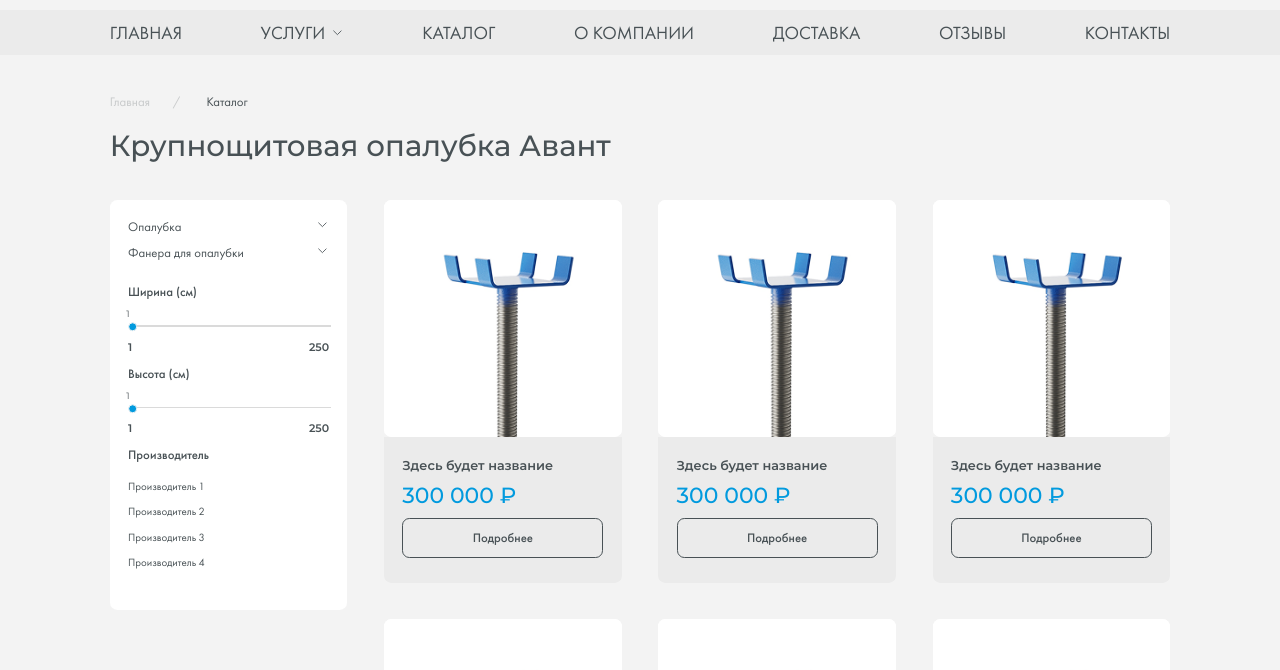
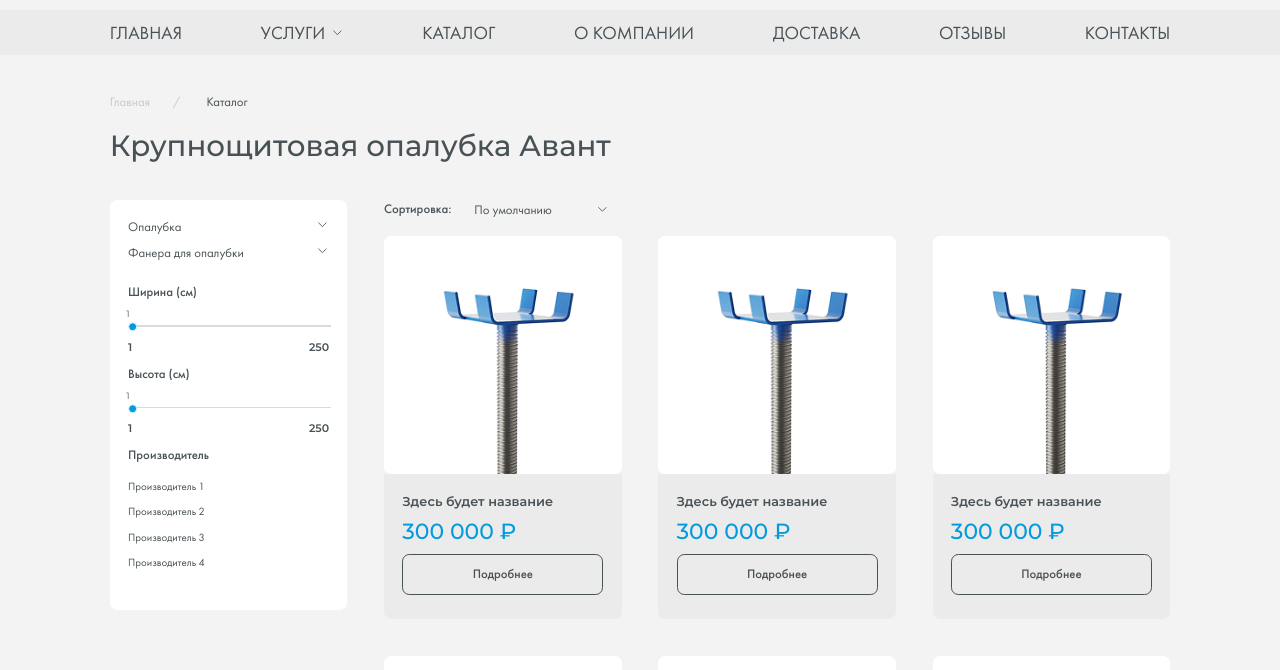
Before and after one commit to MariaLight/avant_layout, a website: page src/catalog.html in a window 1280 px wide. Shown: the part 61-731 px from the top of the page. Drawn offline with nearby package versions, Linux system fonts and the light colour scheme; files that its build step writes are made by us from their sources; files whose address does not match are found by name.

Commit message:
Добавлено поле для сортировки на странице каталога

```diff
--- a/src/assets/css/pages/catalog.css
+++ b/src/assets/css/pages/catalog.css
@@ -513,3 +513,57 @@ font-family: 'FuturaPT';
     }
 
 }
+
+.catalog__orderby {
+    display: flex;
+    align-items: center;
+    margin-bottom: 2rem;
+    gap: 1rem;
+}
+.catalog__orderby-label {
+    font-size: 1.4rem;
+    color: var(--default);
+    font-family: 'FuturaPT';
+    margin-right: .5rem;
+    font-weight: 500;
+}
+.catalog__orderby-select-wrapper {
+    position: relative;
+    display: inline-block;
+}
+.catalog__orderby-select {
+    appearance: none;
+    -webkit-appearance: none;
+    -moz-appearance: none;
+    background: transparent;
+    border: none;
+    padding: 0;
+    font-size: 1.4rem;
+    color: var(--default);
+    font-family: 'FuturaPT Book';
+    cursor: pointer;
+    transition: border-color 0.2s;
+    padding: 0 1rem;
+    outline: none;
+}
+.catalog__orderby-arrow {
+    position: absolute;
+    right: -1rem;
+    top: 50%;
+    transform: translateY(-50%);
+    pointer-events: none;
+    fill: var(--blue);
+    width: 1.4rem;
+    height: 1.4rem;
+
+}
+
+@media (max-width: 600px) {
+    .catalog__orderby-select {
+        min-width: 12rem;
+        font-size: 1rem;
+    }
+    .catalog__orderby-label {
+        font-size: 1rem;
+    }
+}
--- a/src/catalog.html
+++ b/src/catalog.html
@@ -264,6 +264,21 @@
                 </div>
             </aside>
             <div class="catalog__content">
+                <div class="catalog__orderby">
+                    <label for="orderby" class="catalog__orderby-label">Сортировка:</label>
+                    <div class="catalog__orderby-select-wrapper">
+                        <select id="orderby" class="catalog__orderby-select">
+                            <option value="default">По умолчанию</option>
+                            <option value="new">По новизне</option>
+                            <option value="price_asc">По возрастанию цены</option>
+                            <option value="price_desc">По убыванию цены</option>
+                            <option value="name">По названию</option>
+                        </select>
+                        <svg class="catalog__orderby-arrow" width="16" height="16" viewBox="0 0 16 16">
+                            <use xlink:href="assets/img/sprite.svg#arrow-down"></use>
+                        </svg>
+                    </div>
+                </div>
                 <div class="catalog__list">
                     <!-- @import "_product-card.html" -->
                     <!-- @import "_product-card.html" -->
```
Also changed, not shown: dist/assets/css/main.css, dist/assets/css/pages/catalog.css, dist/catalog.html, 2 other files.
